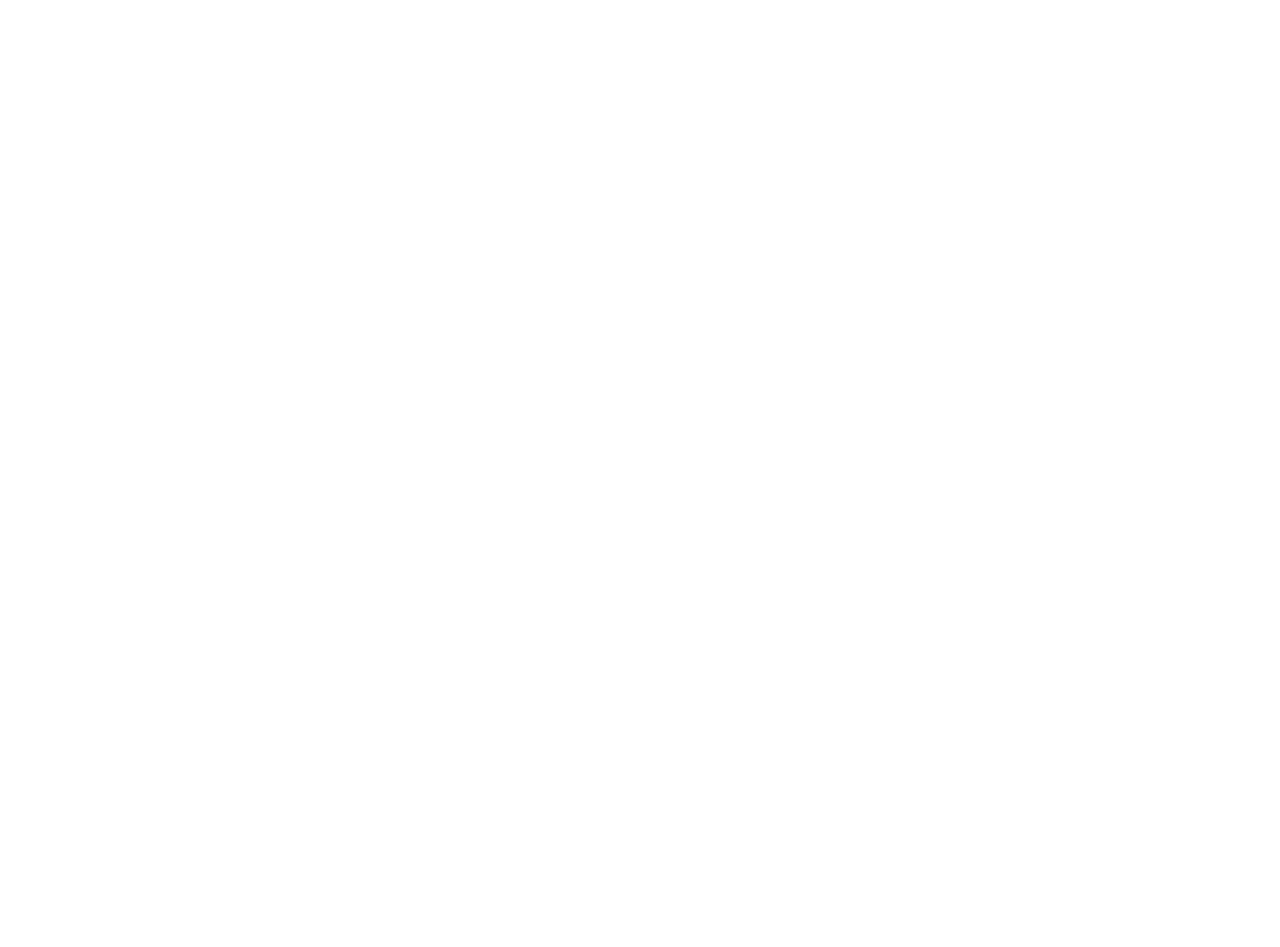
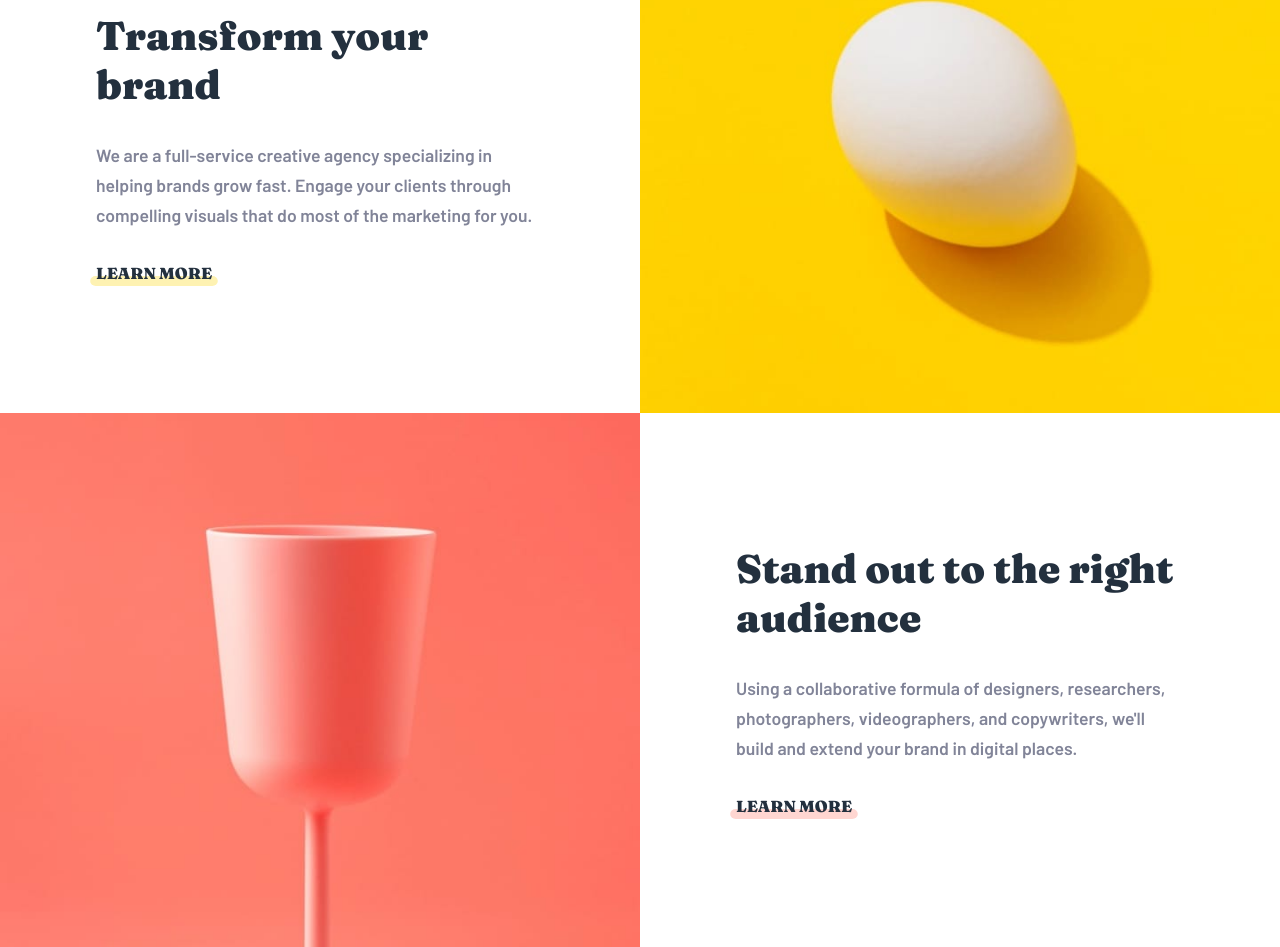
Before and after one commit to MichaelRendall/sunnyside-agency, a React (Create React App) app: page / in a window 1280 px wide. Shown: the part 920-1867 px from the top of the page. Before the commit the page ends 800 px from the top, so only its background shows below. Built offline with nearby package versions, Linux system fonts and the light colour scheme.

Commit message:
finished main services section

```diff
--- a/src/App.tsx
+++ b/src/App.tsx
@@ -1,9 +1,21 @@
-import Header from "./components/Header";
+import Header from "./components/Header/Header";
+import MainService from "./components/Services/MainService";
+import { MAIN_SERVICES } from "./lib/text";
 
 function App() {
   return (
     <div className="App">
       <Header />
+      <main>
+        {MAIN_SERVICES.map((service) => (
+          <MainService
+            key={service.id}
+            header={service.header}
+            body={service.body}
+            image={service.image}
+          />
+        ))}
+      </main>
     </div>
   );
 }
--- a/src/components/Header.module.scss
+++ b/src/components/Header/Header.module.scss
@@ -1,8 +1,8 @@
-@import "../styles/_variables.scss";
+@import "../../styles/_variables.scss";
 
 .header {
   background: {
-    image: url("../assets/mobile/image-header.jpg");
+    image: url("../../assets/mobile/image-header.jpg");
     size: cover;
     position: top;
     repeat: no-repeat;
@@ -11,8 +11,9 @@
   text-align: center;
 
   @media (min-width: 40rem) {
-    background-image: url("../assets/desktop/image-header.jpg");
+    background-image: url("../../assets/desktop/image-header.jpg");
     padding: 2.5rem 2.5rem 10rem;
+    height: 100vh;
   }
 
   .header__nav {
--- a/src/components/Header.tsx
+++ b/src/components/Header/Header.tsx
@@ -1,8 +1,8 @@
 import React from "react";
 import classes from "./Header.module.scss";
-import logo from "../assets/logo.svg";
-import hamburger from "../assets/icon-hamburger.svg";
-import arrowDown from "../assets/icon-arrow-down.svg";
+import logo from "../../assets/logo.svg";
+import hamburger from "../../assets/icon-hamburger.svg";
+import arrowDown from "../../assets/icon-arrow-down.svg";
 import NavItems from "./Nav/NavItems";
 
 const Header = () => {
--- a/src/components/Nav/NavItem.module.scss
+++ b/src/components/Header/Nav/NavItem.module.scss
@@ -1,4 +1,4 @@
-@import "../../styles/_variables.scss";
+@import "../../../styles/_variables.scss";
 
 .button {
   font: {
--- a/src/components/Nav/NavItems.module.scss
+++ b/src/components/Header/Nav/NavItems.module.scss
@@ -1,4 +1,4 @@
-@import "../../styles/_variables.scss";
+@import "../../../styles/_variables.scss";
 
 .nav {
   display: flex;
--- /dev/null
+++ b/src/components/Services/MainService.module.scss
@@ -0,0 +1,88 @@
+@import "../../styles/_variables.scss";
+
+.mainService {
+  display: flex;
+  flex-direction: column;
+
+  @media (min-width: 40rem) {
+    flex-direction: row-reverse;
+  }
+
+  & > * {
+    flex-basis: 100%;
+  }
+}
+
+.mainService.stand-out {
+  @media (min-width: 40rem) {
+    flex-direction: row;
+  }
+}
+
+.mainService__text {
+  display: flex;
+  flex-direction: column;
+  text-align: center;
+
+  @media (min-width: 40rem) {
+    text-align: left;
+  }
+
+  div {
+    padding: 4rem 2rem;
+
+    @media (min-width: 40rem) {
+      padding: 4rem 2rem;
+      max-width: 32rem;
+      margin: auto;
+    }
+
+    a {
+      font: {
+        family: "Fraunces", serif;
+        weight: 900;
+        size: 1rem;
+      }
+      display: inline-block;
+      position: relative;
+      color: $blue-desaturated;
+
+      &::after {
+        content: "";
+        display: block;
+        position: absolute;
+        bottom: -3px;
+        width: 100%;
+        height: 10px;
+        border-radius: 10px;
+        z-index: -1;
+        transition: 0.3s;
+        transform: scale(1.1, 1);
+      }
+    }
+  }
+}
+
+.image {
+  width: 100%;
+  height: 100%;
+  object-fit: cover;
+}
+
+a.transform::after {
+  background-color: rgba($yellow, 0.3);
+}
+
+a.transform:hover::after {
+  background-color: rgba($yellow, 1);
+  transform: scale(1.2, 1);
+}
+
+a.stand-out::after {
+  background-color: rgba($red, 0.3);
+}
+
+a.stand-out:hover::after {
+  background-color: rgba($red, 1);
+  transform: scale(1.2, 1);
+}
--- /dev/null
+++ b/src/components/Services/MainService.tsx
@@ -0,0 +1,54 @@
+import React from "react";
+import classes from "./MainService.module.scss";
+import transformMobile from "../../assets/mobile/image-transform.jpg";
+import transformDesktop from "../../assets/desktop/image-transform.jpg";
+import standOutMobile from "../../assets/mobile/image-stand-out.jpg";
+import standOutDesktop from "../../assets/desktop/image-stand-out.jpg";
+
+interface MainServiceProps {
+  header: string;
+  body: string;
+  image: string;
+}
+
+const MainService: React.FC<MainServiceProps> = (props) => {
+  let imgSrcMob: string;
+  let imgSrcDesk: string;
+
+  if (props.image === "transform") {
+    imgSrcMob = transformMobile;
+    imgSrcDesk = transformDesktop;
+  }
+  if (props.image === "stand-out") {
+    imgSrcMob = standOutMobile;
+    imgSrcDesk = standOutDesktop;
+  }
+
+  return (
+    <section className={`${classes.mainService} ${classes[props.image]}`}>
+      <div>
+        <img
+          className={`mobile ${classes.image}`}
+          src={imgSrcMob!}
+          alt={props.header}
+        />
+        <img
+          className={`desktop ${classes.image}`}
+          src={imgSrcDesk!}
+          alt={props.header}
+        />
+      </div>
+      <div className={classes.mainService__text}>
+        <div>
+          <h2>{props.header}</h2>
+          <p>{props.body}</p>
+          <a href="/" className={classes[props.image]}>
+            LEARN MORE
+          </a>
+        </div>
+      </div>
+    </section>
+  );
+};
+
+export default MainService;
--- a/src/index.scss
+++ b/src/index.scss
@@ -1,7 +1,9 @@
 @import "./styles/_variables.scss";
 @import url("https://fonts.googleapis.com/css2?family=Barlow:wght@600&family=Fraunces:wght@700;900&display=swap");
 
-* {
+*,
+*::before,
+*::after {
   box-sizing: border-box;
 }
 
@@ -24,7 +26,53 @@ h1 {
   letter-spacing: 0.3rem;
 }
 
+h2 {
+  font: {
+    family: "Fraunces", serif;
+    weight: 900;
+    size: 2rem;
+  }
+  text-align: center;
+  color: $blue-desaturated;
+  margin: 0;
+
+  @media (min-width: 40rem) {
+    font-size: 2.5rem;
+    text-align: left;
+  }
+}
+
+p {
+  font: {
+    family: "Barlow", sans-serif;
+    weight: 400;
+    size: 1.1rem;
+  }
+  text-align: center;
+  color: $dark-blue-grey;
+  line-height: 1.7;
+  margin: 2rem auto;
+
+  @media (min-width: 40rem) {
+    text-align: left;
+  }
+}
+
 a {
   text-decoration: none;
   color: inherit;
 }
+
+.mobile {
+  display: block;
+  @media (min-width: 40rem) {
+    display: none;
+  }
+}
+
+.desktop {
+  display: none;
+  @media (min-width: 40rem) {
+    display: block;
+  }
+}
--- /dev/null
+++ b/src/lib/text.ts
@@ -0,0 +1,14 @@
+export const MAIN_SERVICES = [
+  {
+    id: 1,
+    header: "Transform your brand",
+    body: "We are a full-service creative agency specializing in helping brands grow fast. Engage your clients through compelling visuals that do most of the marketing for you.",
+    image: "transform",
+  },
+  {
+    id: 2,
+    header: "Stand out to the right audience",
+    body: "Using a collaborative formula of designers, researchers, photographers, videographers, and copywriters, we'll build and extend your brand in digital places.",
+    image: "stand-out",
+  },
+];
```
Also changed, not shown: src/components/Header/Nav/NavItem.tsx (renamed from src/components/Nav/NavItem.tsx), src/components/Header/Nav/NavItems.tsx (renamed from src/components/Nav/NavItems.tsx).
